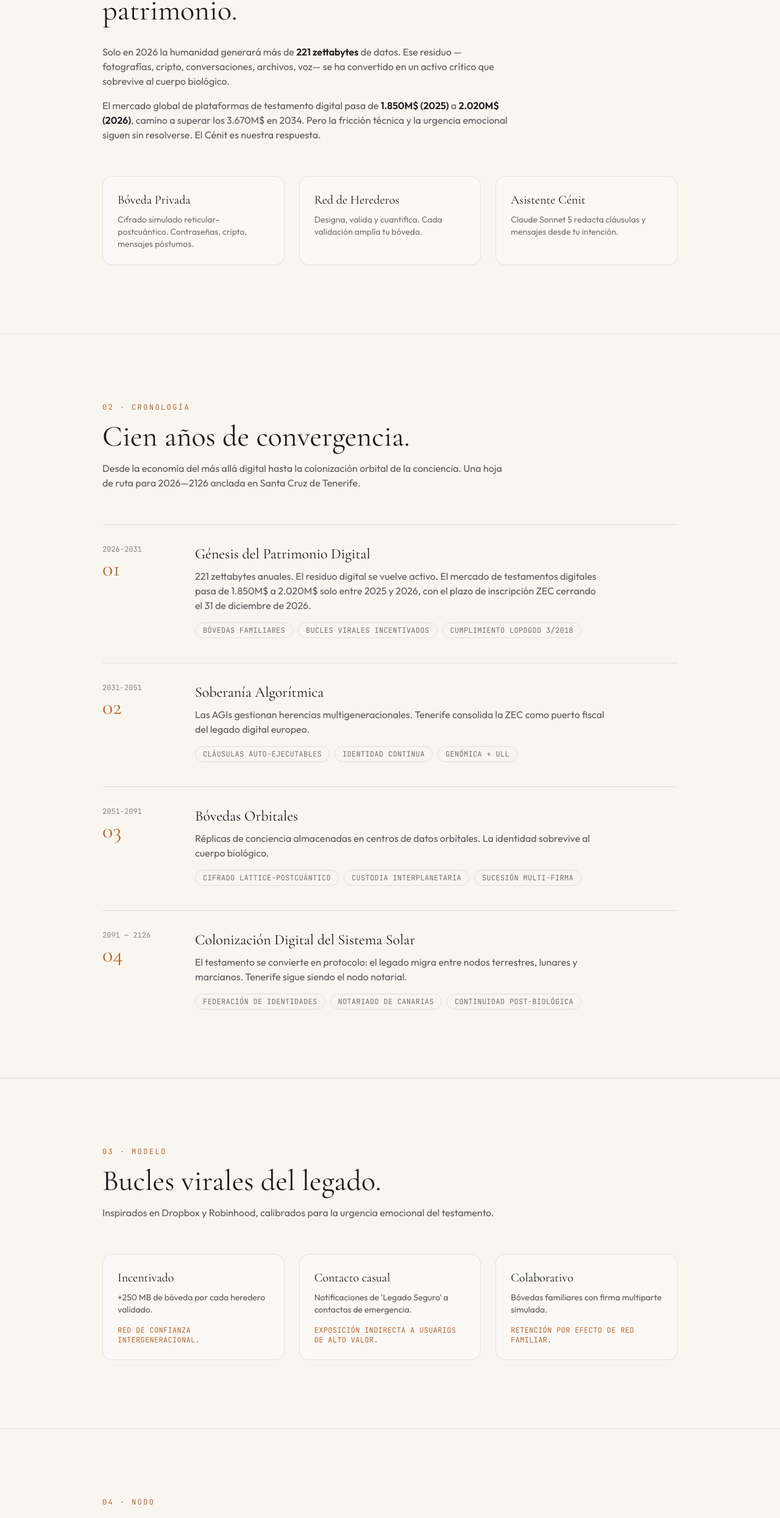
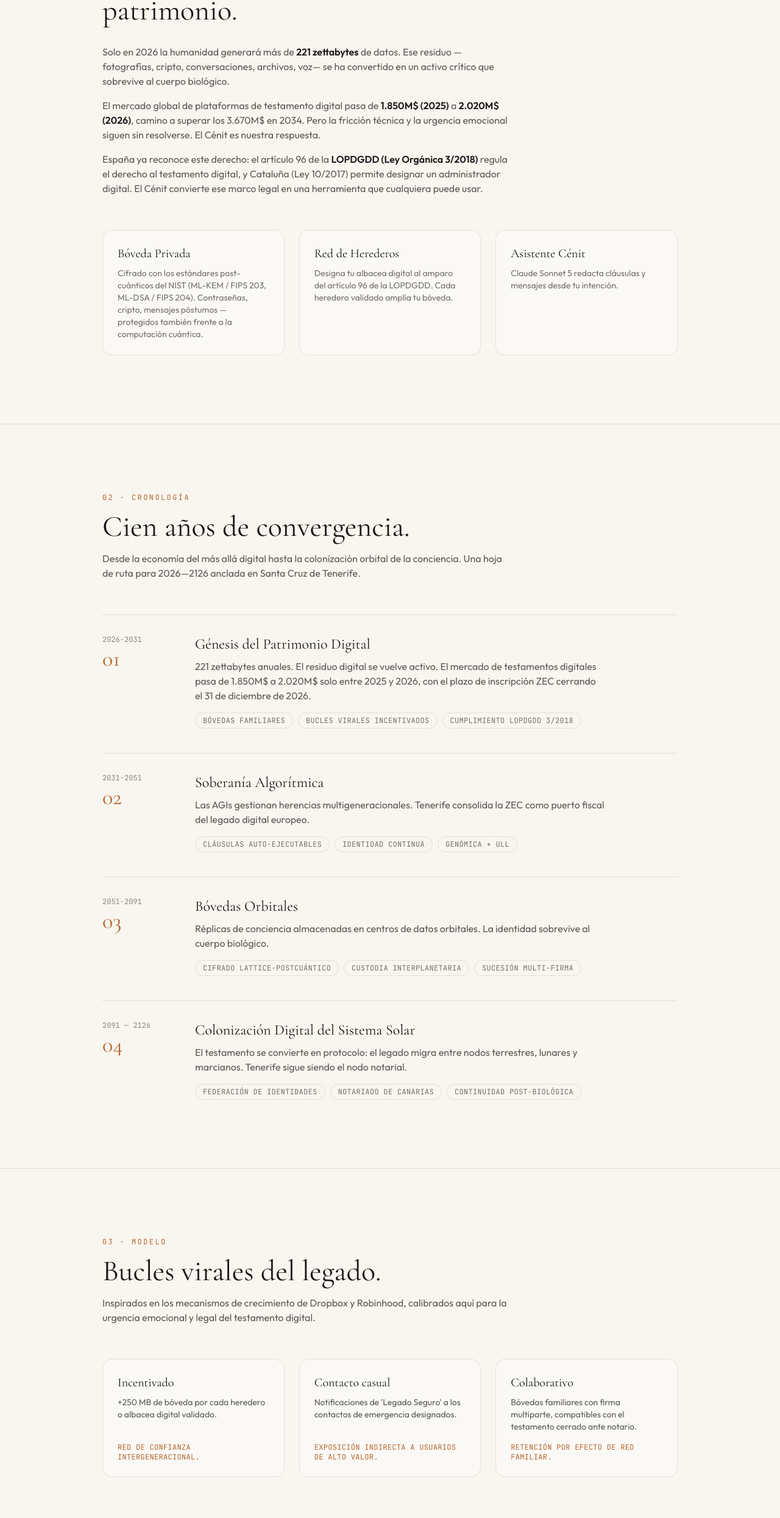
Before and after one commit to josegonzalezglez1964-tech/el-cenit-tenerife, a React (Vite) app: page / in a window 1280 px wide. Shown: the part 905-3395 px from the top of the page at 61% size. Built offline with nearby package versions, Linux system fonts and the light colour scheme.

Commit message:
Update content.js

```diff
--- a/src/data/content.js
+++ b/src/data/content.js
@@ -55,16 +55,22 @@ export const tesis = {
       stat2: "2.020M$ (2026)",
       post: ", camino a superar los 3.670M$ en 2034. Pero la fricción técnica y la urgencia emocional siguen sin resolverse. El Cénit es nuestra respuesta.",
     },
+    {
+      pre: "España ya reconoce este derecho: el artículo 96 de la ",
+      stat: "LOPDGDD (Ley Orgánica 3/2018)",
+      post: " regula el derecho al testamento digital, y Cataluña (Ley 10/2017) permite designar un administrador digital. El Cénit convierte ese marco legal en una herramienta que cualquiera puede usar.",
+    },
   ],
   cards: [
     {
       title: "Bóveda Privada",
       description:
-        "Cifrado simulado reticular-postcuántico. Contraseñas, cripto, mensajes póstumos.",
+        "Cifrado con los estándares post-cuánticos del NIST (ML-KEM / FIPS 203, ML-DSA / FIPS 204). Contraseñas, cripto, mensajes póstumos — protegidos también frente a la computación cuántica.",
     },
     {
       title: "Red de Herederos",
-      description: "Designa, valida y cuantifica. Cada validación amplía tu bóveda.",
+      description:
+        "Designa tu albacea digital al amparo del artículo 96 de la LOPDGDD. Cada heredero validado amplía tu bóveda.",
     },
     {
       title: "Asistente Cénit",
@@ -118,21 +124,21 @@ export const modelo = {
   eyebrow: "03 · Modelo",
   title: "Bucles virales del legado.",
   description:
-    "Inspirados en Dropbox y Robinhood, calibrados para la urgencia emocional del testamento.",
+    "Inspirados en los mecanismos de crecimiento de Dropbox y Robinhood, calibrados aquí para la urgencia emocional y legal del testamento digital.",
   cards: [
     {
       title: "Incentivado",
-      description: "+250 MB de bóveda por cada heredero validado.",
+      description: "+250 MB de bóveda por cada heredero o albacea digital validado.",
       footnote: "Red de confianza intergeneracional.",
     },
     {
       title: "Contacto casual",
-      description: "Notificaciones de 'Legado Seguro' a contactos de emergencia.",
+      description: "Notificaciones de 'Legado Seguro' a los contactos de emergencia designados.",
       footnote: "Exposición indirecta a usuarios de alto valor.",
     },
     {
       title: "Colaborativo",
-      description: "Bóvedas familiares con firma multiparte simulada.",
+      description: "Bóvedas familiares con firma multiparte, compatibles con el testamento cerrado ante notario.",
       footnote: "Retención por efecto de red familiar.",
     },
   ],
```
